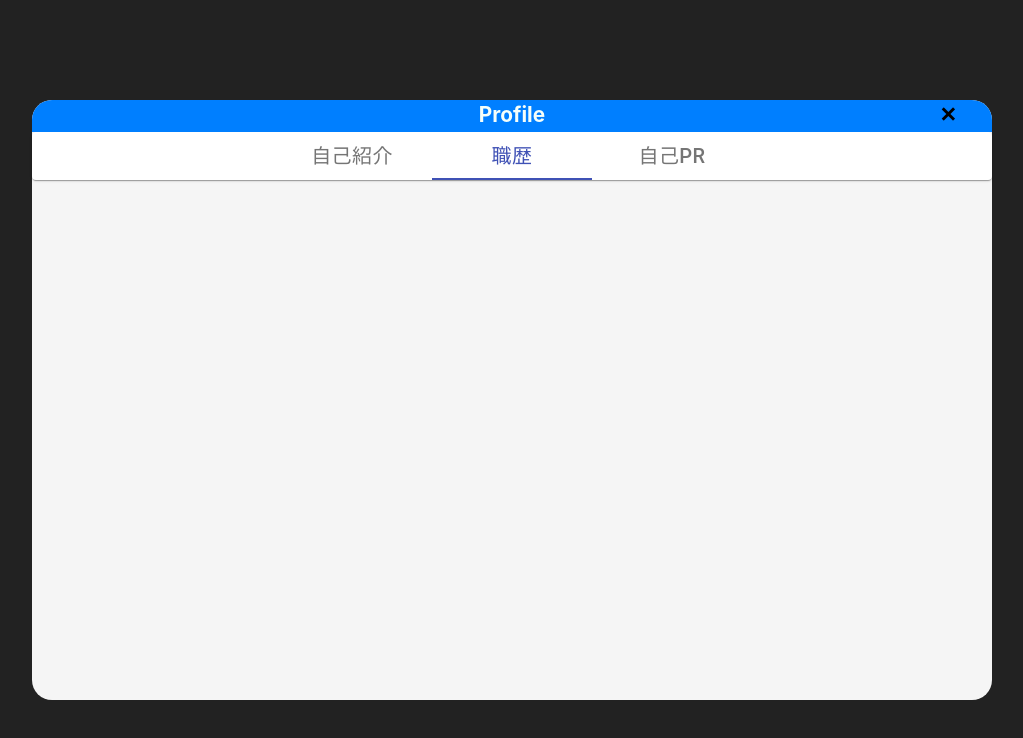
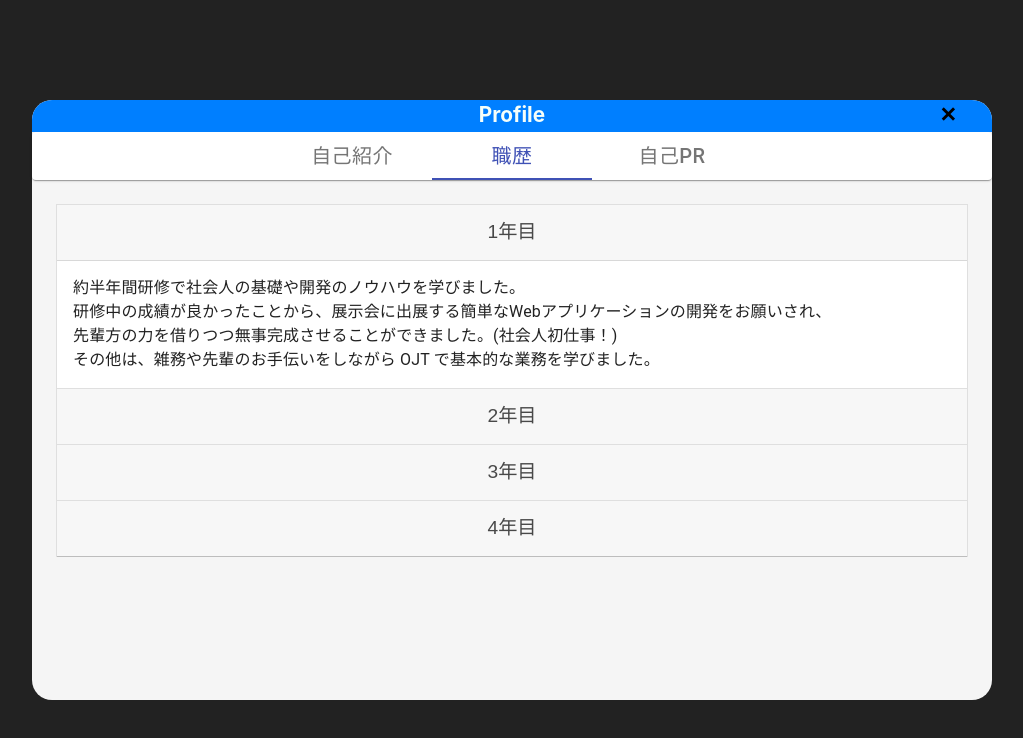
Before and after one commit to ShSato4JPN/my-portfolio-v1, a Next.js app: page /components/Profile/Profile in a window 1280 px wide. Both pictures are taken after a click on the tab "職歴". Shown: the top 738 px of the page, without its empty margins (128-1151 px from the left). Built offline with nearby package versions, Linux system fonts and the light colour scheme.

Commit message:
職歴タブの中身を作成。

```diff
--- a/pages/components/Profile/Profile.js
+++ b/pages/components/Profile/Profile.js
@@ -1,12 +1,72 @@
 import Browser from '../Browser/Browser'
 import styles from './Profile.module.css'
 
+import Grid from '@material-ui/core/Grid';
 import Image from 'next/image'
 import React from 'react'
 import Paper from '@material-ui/core/Paper'
 import Tabs from '@material-ui/core/Tabs'
 import Tab from '@material-ui/core/Tab'
 import Box from '@material-ui/core/Box'
+import { withStyles, makeStyles } from '@material-ui/core/styles';
+import MuiAccordion from '@material-ui/core/Accordion';
+import MuiAccordionSummary from '@material-ui/core/AccordionSummary';
+import MuiAccordionDetails from '@material-ui/core/AccordionDetails';
+import Typography from '@material-ui/core/Typography';
+
+const useStyles = makeStyles((theme) => ({
+  root: {
+    flexGrow: 1,
+  },
+  paper: {
+    height: 140,
+    width: 100,
+  },
+  control: {
+    padding: theme.spacing(2),
+  },
+}));
+
+const Accordion = withStyles({
+  root: {
+    border: '1px solid rgba(0, 0, 0, .125)',
+    boxShadow: 'none',
+    '&:not(:last-child)': {
+      borderBottom: 0,
+    },
+    '&:before': {
+      display: 'none',
+    },
+    '&$expanded': {
+      margin: 'auto',
+    },
+  },
+  expanded: {},
+})(MuiAccordion);
+
+const AccordionSummary = withStyles({
+  root: {
+    backgroundColor: 'rgba(0, 0, 0, .03)',
+    borderBottom: '1px solid rgba(0, 0, 0, .125)',
+    marginBottom: -1,
+    minHeight: 56,
+    '&$expanded': {
+      minHeight: 56,
+    },
+  },
+  content: {
+    '&$expanded': {
+      margin: '12px 0',
+    },
+  },
+  expanded: {},
+})(MuiAccordionSummary);
+
+const AccordionDetails = withStyles((theme) => ({
+  root: {
+    padding: theme.spacing(2),
+  },
+}))(MuiAccordionDetails);
 
 function TabPanel(props) {
   const { children, value, index, ...other } = props;
@@ -46,22 +106,106 @@ function Zikoshokai() {
             <div className={styles.header_right}>
               <p className={styles.comments}>
                 はじめまして。<br />
-                <span className={styles.myname}>S.Hokazono</span>と申します。<br />
+                <span className={styles.spotlight}>S.Hokazono</span>と申します。<br />
                 <br />
                 2017年に大学を卒業し、就職を機に念願の上京を果たしました。<br />
                 現在はシステムエンジニアとしてSIerで働いており、<br />
                 日々、パッケージや基幹システムの開発/改修/保守を行っております。<br />
                 <br />
-                コードを組むのは好きで、<span className={styles.spotlight}>JavaScript</span> をメインに色々とお勉強しております。<br />
-                (GitHub の更新頻度は高くないですが。。。)<br />
+                現在は、色々なユーザに触っていただけるサービスの開発に携わりたいと思い<br />
+                Web系の企業を中心に転職活動を行う準備をしております。( 2021/07 )<br />
                 <br />
-                趣味は<span className={styles.spotlight}>バイク</span>で、天気がいい日はよくツーリングに行きます！
+                趣味はバイクで、天気がいい日はよくツーリングに行きます！
               </p>
             </div><br />
       </header>
       <div className={styles.profile_body}>
       </div>
     </div>
+  )
+}
+
+
+
+function Shokureki() {
+  const [expanded, setExpanded] = React.useState('panel1');
+
+  const handleChange = (panel) => (event, newExpanded) => {
+    setExpanded(newExpanded ? panel : false);
+  };
+
+  return (
+    <div>
+      <Accordion square expanded={expanded === 'panel1'} onChange={handleChange('panel1')}>
+        <AccordionSummary aria-controls="panel1d-content" id="panel1d-header">
+          <div className={styles.title}>1年目</div>
+        </AccordionSummary>
+        <AccordionDetails>
+          <Typography>
+            約半年間研修で社会人の基礎や開発のノウハウを学びました。<br />
+            研修中の成績が良かったことから、展示会に出展する簡単なWebアプリケーションの開発をお願いされ、<br />
+            先輩方の力を借りつつ無事完成させることができました。(社会人初仕事！)<br />
+            その他は、雑務や先輩のお手伝いをしながら OJT で基本的な業務を学びました。<br />
+          </Typography>
+       </AccordionDetails>
+      </Accordion>
+      <Accordion square expanded={expanded === 'panel2'} onChange={handleChange('panel2')}>
+        <AccordionSummary aria-controls="panel2d-content" id="panel2d-header">
+          <div className={styles.title}>2年目</div>
+        </AccordionSummary>
+        <AccordionDetails>
+          <Typography>
+            2年目には、大きな案件を2つ経験しました。<br />
+            <div></div>
+          </Typography>
+        </AccordionDetails>
+      </Accordion>
+      <Accordion square expanded={expanded === 'panel3'} onChange={handleChange('panel3')}>
+        <AccordionSummary aria-controls="panel3d-content" id="panel3d-header">
+          <div className={styles.title}>3年目</div>
+        </AccordionSummary>
+        <AccordionDetails>
+          <Typography>
+            Lorem ipsum dolor sit amet, consectetur adipiscing elit. Suspendisse malesuada lacus ex,
+            sit amet blandit leo lobortis eget. Lorem ipsum dolor sit amet, consectetur adipiscing
+            elit. Suspendisse malesuada lacus ex, sit amet blandit leo lobortis eget.
+          </Typography>
+        </AccordionDetails>
+      </Accordion>
+      <Accordion square expanded={expanded === 'panel4'} onChange={handleChange('panel4')}>
+        <AccordionSummary aria-controls="panel4d-content" id="panel4d-header">
+          <div className={styles.title}>4年目</div>
+        </AccordionSummary>
+        <AccordionDetails>
+          <Typography>
+            Lorem ipsum dolor sit amet, consectetur adipiscing elit. Suspendisse malesuada lacus ex,
+            sit amet blandit leo lobortis eget. Lorem ipsum dolor sit amet, consectetur adipiscing
+            elit. Suspendisse malesuada lacus ex, sit amet blandit leo lobortis eget.
+          </Typography>
+        </AccordionDetails>
+      </Accordion>
+    </div>
+  )
+}
+
+function ZikoPR() {
+  return (
+    <Grid container spacing={2}>
+      <Grid item xs={12}>
+        <Grid container justify="center" spacing={2}>
+          <Grid>
+            <Paper>
+              <h1>test</h1>
+            </Paper>
+          </Grid>
+          <Grid>
+            <Paper>
+              <h1>test</h1>
+            </Paper>
+          </Grid>
+        </Grid>
+      </Grid>
+    </Grid>
   )
 }
 
@@ -93,9 +237,10 @@ export default function Profile () {
           <Zikoshokai />
         </TabPanel>
         <TabPanel value={value} index={1}>
+          <Shokureki />
         </TabPanel>
         <TabPanel value={value} index={2}>
-          Item Three
+          <ZikoPR />
         </TabPanel>
       </Browser>
     </div>
--- a/pages/components/Profile/Profile.module.css
+++ b/pages/components/Profile/Profile.module.css
@@ -27,23 +27,29 @@
   font-family: 'Noto Sans JP', sans-serif;
   font-weight: 500;
   line-height: 1.5rem;
-  color: #222222;
+  color: #484848;
 }
 
 .name {
   font-family: 'Noto Sans JP', sans-serif;
   text-align: center;
-  color: #222222;
+  color: #2e2e2e;
+  padding: 0.3rem;
+  border-bottom: 4px solid lightgrey;
+  border-radius: 4px;
 }
 
-.myname {
+.spotlight {
   font-size: 20px;
   margin-right: 0.2rem;
+  color: #2e2e2e;
   font-weight: 600;
 }
 
-.spotlight {
-  font-size: 17px;
-  margin: 0 0.2rem;
-  font-weight: 600;
+.title {
+  width: 100%;
+  font-family: 'Noto Sans JP', sans-serif;
+  font-size: 1.2rem;
+  color: #484848;
+  text-align: center;
 }
```
Also changed, not shown: styles/globals.css (line endings or trailing spaces).
